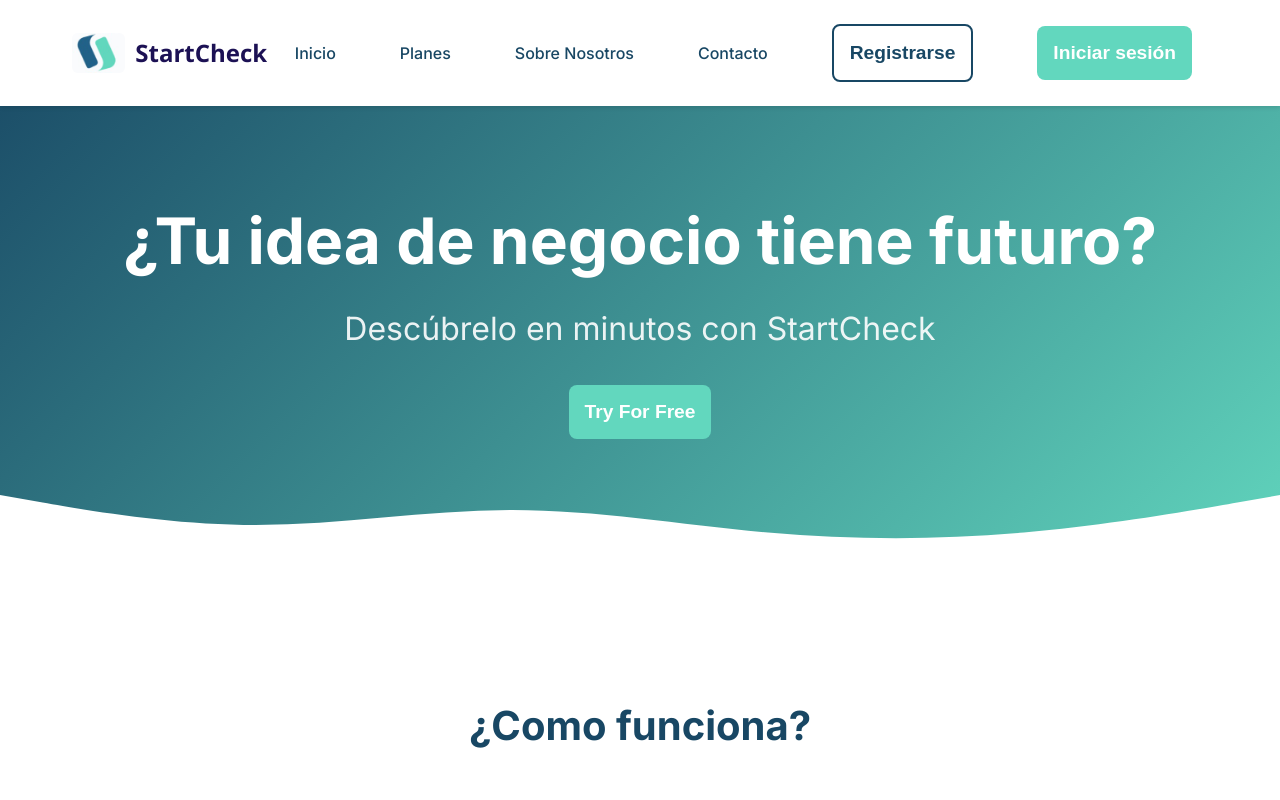
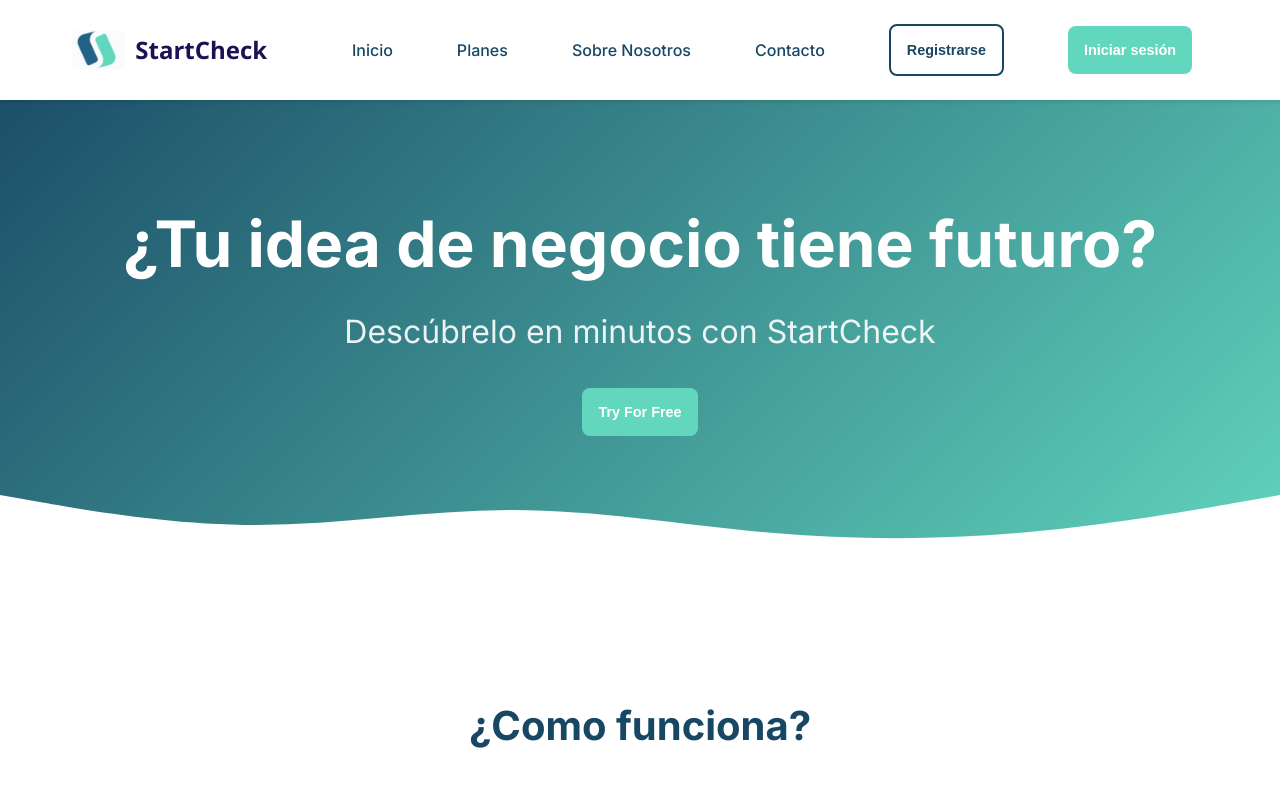
Before and after one commit to StefanoYZ/startcheck-landing-page, a plain HTML site: page index.html in a window 1280 px wide. Shown: the top 800 px of the page. Drawn offline with nearby package versions, Linux system fonts and the light colour scheme; files whose address does not match are found by name.

Commit message:
Update styles-index.css

```diff
--- a/css/styles-index.css
+++ b/css/styles-index.css
@@ -102,7 +102,7 @@ body {
     padding: 1rem 1rem;  /* Aumenta el padding para hacer el botón más grande */
     border-radius: 8px;
     font-weight: 800;  /* Aumenta el peso de la fuente */
-    font-size: 1.2rem; /* Aumenta el tamaño de la fuente */
+    font-size: 0.9rem; /* Aumenta el tamaño de la fuente */
     border: none;
     cursor: pointer;
     transition: transform 0.2s, box-shadow 0.3s ease;  /* Transición suave al hacer hover */
```
